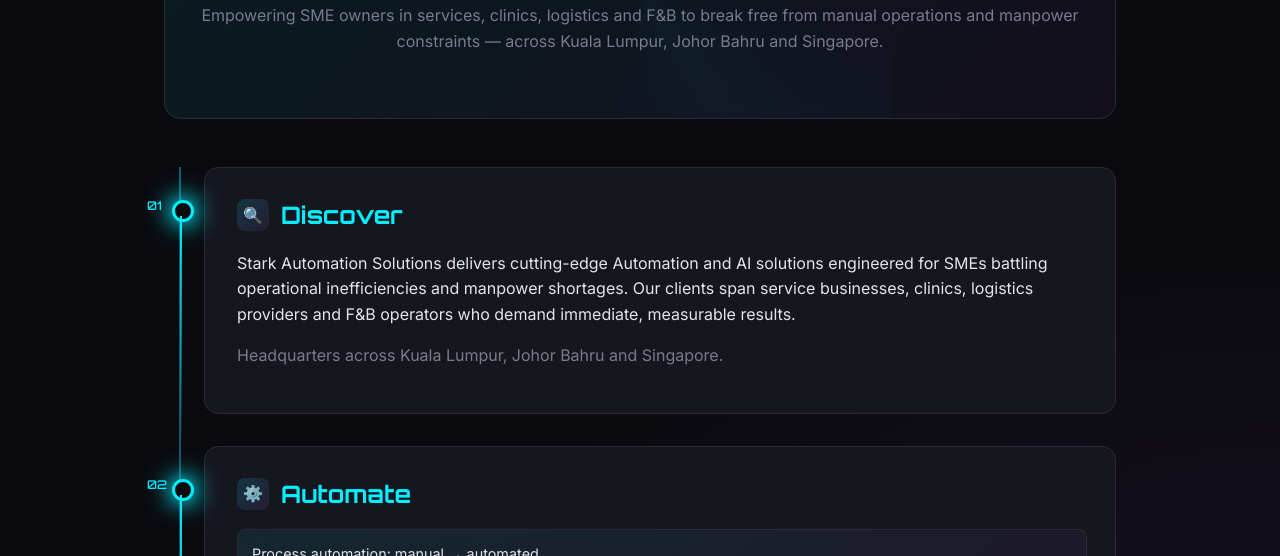
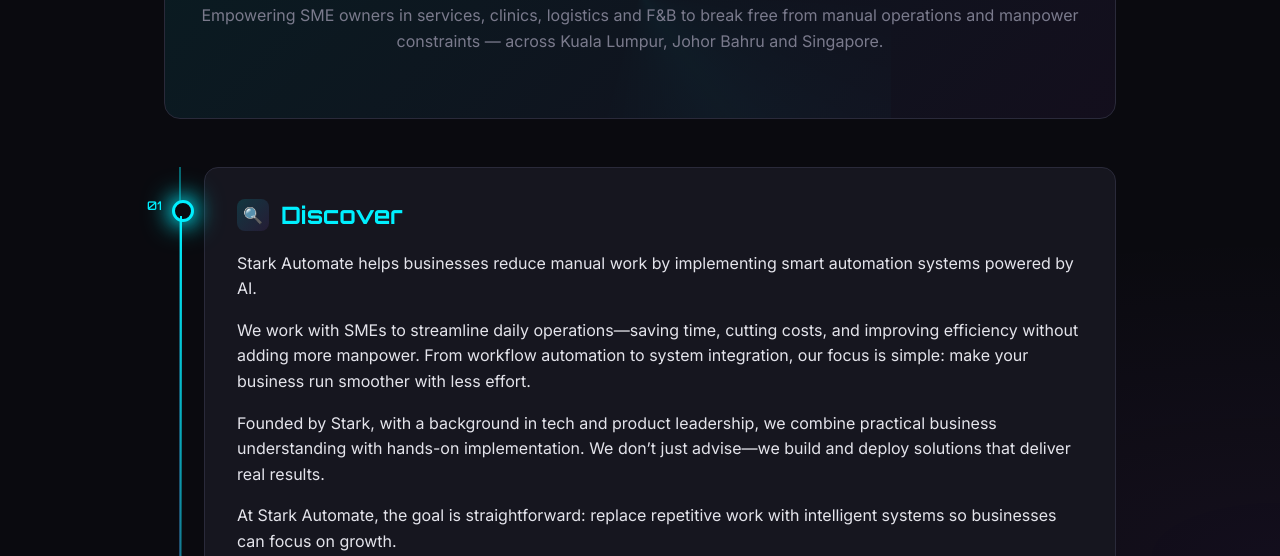
Before and after one commit to StarkLiew/StarkAutomate, a plain HTML site: page index.html in a window 1280 px wide. Shown: the part 244-800 px from the top of the page. Drawn offline with Linux system fonts and the light colour scheme.

Commit message:
update about-us

```diff
--- a/index.html
+++ b/index.html
@@ -330,8 +330,21 @@
         <div class="workflow-step" id="about">
           <span class="step-number">01</span>
           <h2><span class="step-icon">🔍</span> Discover</h2>
-          <p>Stark Automation Solutions delivers cutting-edge Automation and AI solutions engineered for SMEs battling operational inefficiencies and manpower shortages. Our clients span service businesses, clinics, logistics providers and F&B operators who demand immediate, measurable results.</p>
-          <p class="muted">Headquarters across Kuala Lumpur, Johor Bahru and Singapore.</p>
+                <p>
+                  Stark Automate helps businesses reduce manual work by implementing smart automation systems powered by AI.
+                </p>
+                <p>
+                We work with SMEs to streamline daily operations—saving time, cutting costs, and improving efficiency without adding more manpower. From workflow automation to system integration, our focus is simple: make your business run smoother with less effort.
+                </p>
+                <p>
+                Founded by Stark, with a background in tech and product leadership, we combine practical business understanding with hands-on implementation. We don’t just advise—we build and deploy solutions that deliver real results.
+                </p>
+                <p>
+                At Stark Automate, the goal is straightforward:
+                replace repetitive work with intelligent systems so businesses can focus on growth.
+                </p>
+
+                 <p class="muted">Cover across Kuala Lumpur, Johor Bahru and Singapore.</p>
         </div>
 
         <div class="workflow-step" id="services">
```
Also changed, not shown: .wrangler/cache/wrangler-account.json (added).
